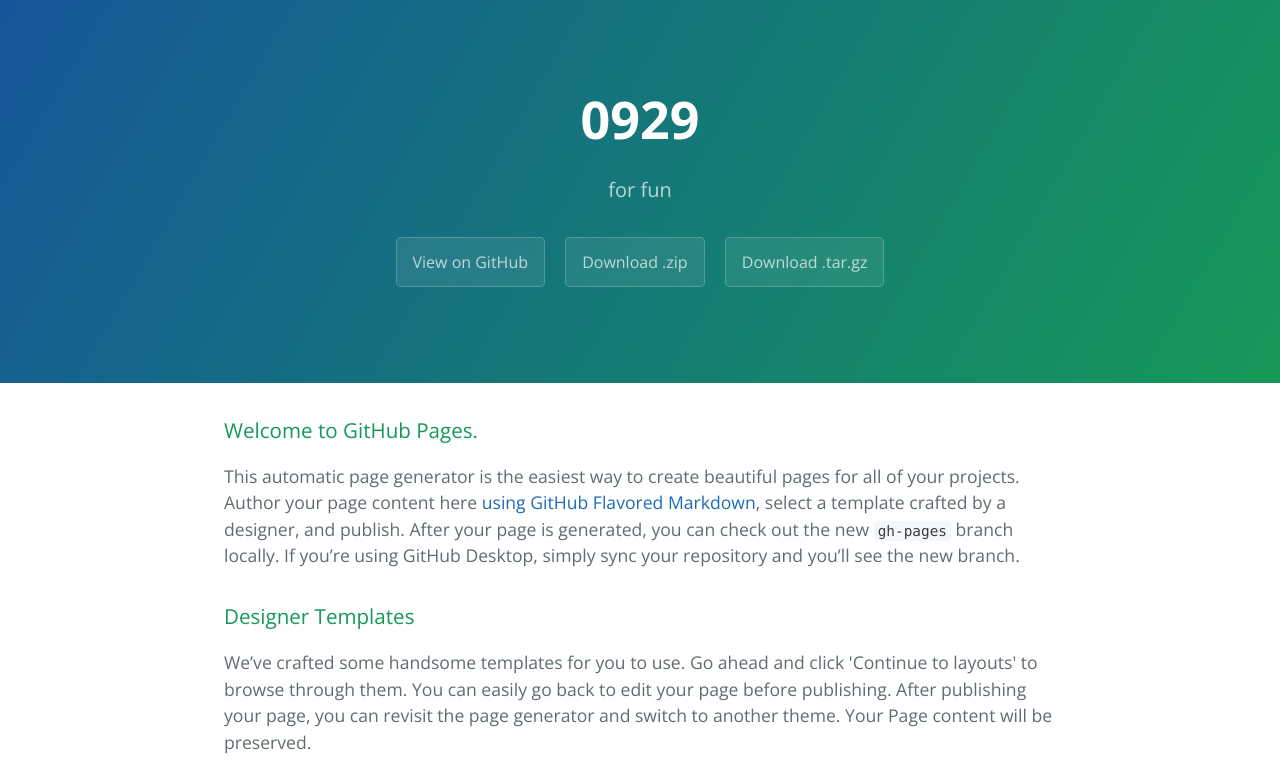
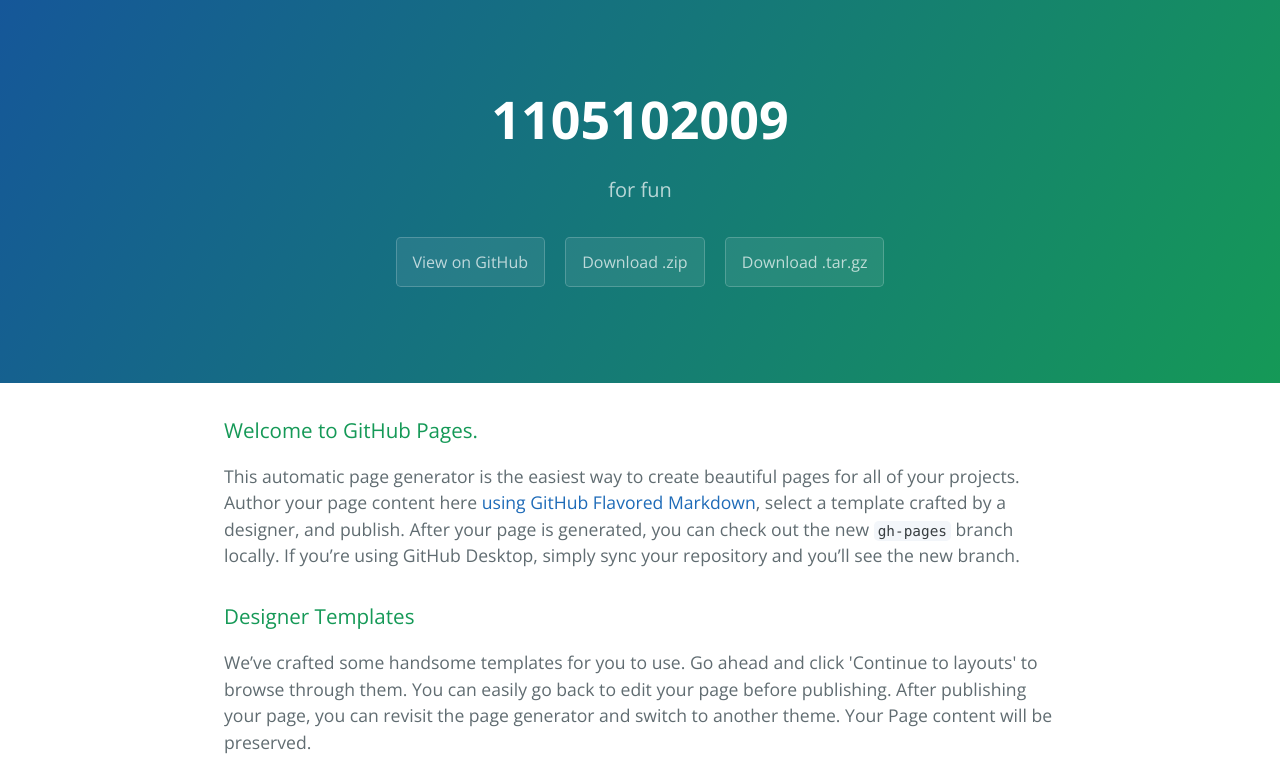
Before and after one commit to MinasYang/0929, a plain HTML site: page index.html in a window 1280 px wide. Shown: the top 784 px of the page. Drawn offline with nearby package versions, Linux system fonts and the light colour scheme.

Commit message:
Update index.html

```diff
--- a/index.html
+++ b/index.html
@@ -1,6 +1,17 @@
 <!DOCTYPE html>
 <html lang="en-us">
   <head>
+
+
+
+
+
+
+
+
+
+
+
     <meta charset="UTF-8">
     <title>0929 by MinasYang</title>
     <meta name="viewport" content="width=device-width, initial-scale=1">
@@ -11,7 +22,7 @@
   </head>
   <body>
     <section class="page-header">
-      <h1 class="project-name">0929</h1>
+      <h1 class="project-name">1105102009</h1>
       <h2 class="project-tagline">for fun</h2>
       <a href="https://github.com/MinasYang/0929" class="btn">View on GitHub</a>
       <a href="https://github.com/MinasYang/0929/zipball/master" class="btn">Download .zip</a>
```
